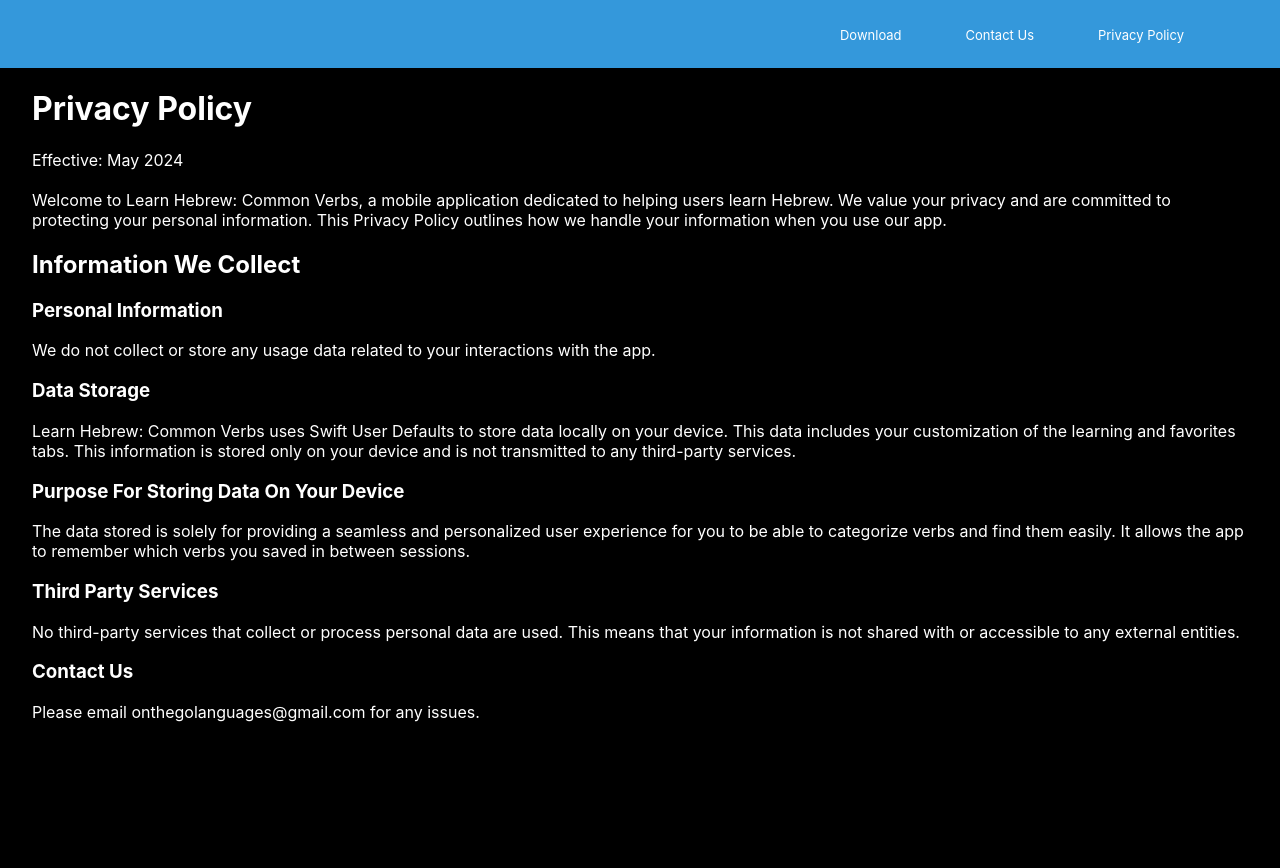
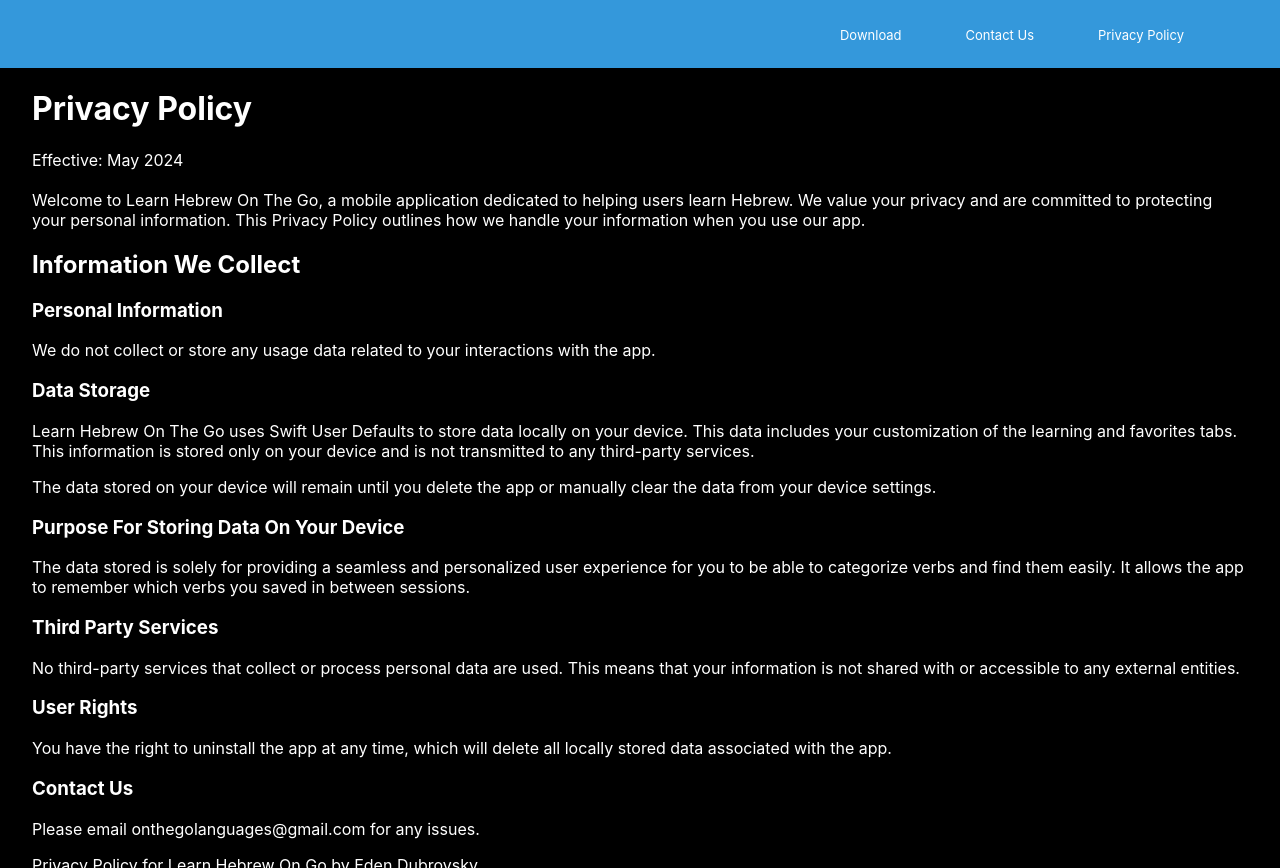
Before and after one commit to ed239/CommonVerbsSupport, a React (Create React App) app in the folder verbsupport/: page /privacy-policy in a window 1280 px wide. Built offline with nearby package versions, Linux system fonts and the light colour scheme.

Commit message:
static.json for routing + fix privacy policy

```diff
--- a/verbsupport/src/components/PrivacyPolicy.js
+++ b/verbsupport/src/components/PrivacyPolicy.js
@@ -7,18 +7,22 @@
         <div className="text">
             <h1>Privacy Policy</h1>
             <p>Effective: May 2024 <br></br>
-                <br></br>Welcome to Learn Hebrew: Common Verbs, a mobile application dedicated to helping users learn Hebrew. We value your privacy and are committed to protecting your personal information. This Privacy Policy outlines how we handle your information when you use our app.</p>
+                <br></br>Welcome to Learn Hebrew On The Go, a mobile application dedicated to helping users learn Hebrew. We value your privacy and are committed to protecting your personal information. This Privacy Policy outlines how we handle your information when you use our app.</p>
             <h2>Information We Collect</h2>
             <h3>Personal Information</h3>
             <p>We do not collect or store any usage data related to your interactions with the app.</p>
             <h3>Data Storage</h3>
-            <p>Learn Hebrew: Common Verbs uses Swift User Defaults to store data locally on your device. This data includes your customization of the learning and favorites tabs. This information is stored only on your device and is not transmitted to any third-party services.</p>
+            <p>Learn Hebrew On The Go uses Swift User Defaults to store data locally on your device. This data includes your customization of the learning and favorites tabs. This information is stored only on your device and is not transmitted to any third-party services.</p>
+            <p>The data stored on your device will remain until you delete the app or manually clear the data from your device settings.</p>
             <h3>Purpose For Storing Data On Your Device</h3>
             <p>The data stored is solely for providing a seamless and personalized user experience for you to be able to categorize verbs and find them easily. It allows the app to remember which verbs you saved in between sessions.</p>
             <h3>Third Party Services</h3>
             <p>No third-party services that collect or process personal data are used. This means that your information is not shared with or accessible to any external entities.</p>
+            <h3>User Rights</h3>
+            <p>You have the right to uninstall the app at any time, which will delete all locally stored data associated with the app.</p>
             <h3>Contact Us</h3>
             <p>Please email onthegolanguages@gmail.com for any issues. </p>
+            <p>Privacy Policy for Learn Hebrew On Go by Eden Dubrovsky</p>
             </div>
         </div>
     );
--- /dev/null
+++ b/verbsupport/static.json
@@ -0,0 +1,5 @@
+{
+    "routes": {
+      "/**": "/index.html"
+    }
+  }
```
